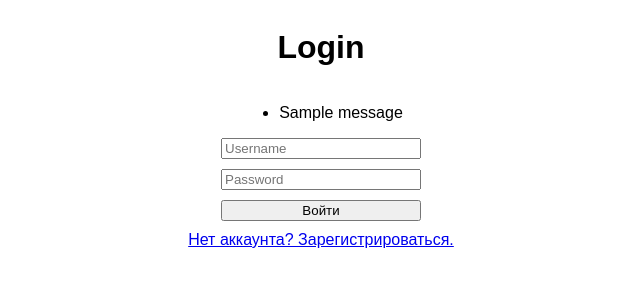
After one commit to Danya2kk/todo-flask, a Flask app: page /login in a window 1280 px wide. The commit adds this page. Shown: the top 300 px of the page, without its empty margins (319-959 px from the left). Run offline with Flask 3, Linux system fonts and the light colour scheme; tables that the repository leaves empty hold one stand-in row (values such as "Sample post"); one stand-in notice (Sample message) is shown.

Commit message:
add registration

```diff
--- a/app.py
+++ b/app.py
@@ -1,13 +1,25 @@
 from flask import Flask, render_template, request, redirect, url_for, flash
 from flask_sqlalchemy import SQLAlchemy
+from flask_login import LoginManager, UserMixin, login_user, login_required, logout_user, current_user
+from flask_bcrypt import Bcrypt
 
 app = Flask(__name__)
-app.secret_key = 'your_secret_key'
+app.secret_key = 'f3cfe9ed8fae309f02079dbf'
 
 app.config['SQLALCHEMY_DATABASE_URI'] = 'sqlite:///todo.db'
 app.config['SQLALCHEMY_TRACK_MODIFICATIONS'] = False
 
 db = SQLAlchemy(app)
+login_manager = LoginManager(app)
+bcrypt = Bcrypt(app)
+login_manager.login_view = 'login'
+login_manager.login_message = ''
+
+
+class User(db.Model, UserMixin):
+    id = db.Column(db.Integer, primary_key=True)
+    username = db.Column(db.String(150), unique=True, nullable=False)
+    password = db.Column(db.String(200), nullable=False)
 
 
 class Todo(db.Model):
@@ -18,16 +30,75 @@ class Todo(db.Model):
     priority = db.Column(db.String(50))
     status = db.Column(db.String(50))
     complete = db.Column(db.Boolean, default=False)
+    user_id = db.Column(db.Integer, db.ForeignKey('user.id'), nullable=False)
+    user = db.relationship('User', backref=db.backref('todos', lazy=True))
+
+
+@login_manager.user_loader
+def load_user(user_id):
+    return User.query.get(int(user_id))
+
+
+@app.route('/register', methods=['GET', 'POST'])
+def register():
+    if request.method == 'POST':
+        username = request.form['username']
+        password = request.form['password']
+
+        # Check if username already exists
+        existing_user = User.query.filter_by(username=username).first()
+        if existing_user:
+            flash('Имя пользователя уже существует! Пожалуйста введите другое имя пользователя.')
+            return redirect(url_for('register'))
+
+        hashed_password = bcrypt.generate_password_hash(password).decode('utf-8')
+        user = User(username=username, password=hashed_password)
+
+        db.session.add(user)
+        db.session.commit()
+        flash('Регистрация прошла успешно! Пожалуйста войдите.')
+        return redirect(url_for('login'))
+    return render_template('register.html')
+
+
+
+@app.route('/login', methods=['GET', 'POST'])
+def login():
+    if request.method == 'POST':
+        username = request.form['username']
+        password = request.form['password']
+        user = User.query.filter_by(username=username).first()
+        if user and bcrypt.check_password_hash(user.password, password):
+            login_user(user)
+            return redirect(url_for('index'))
+        else:
+            flash('Не удалосб войти. Пожалуйста проверьте имя пользователя и пароль.')
+    return render_template('login.html')
+
+
+@app.route('/logout')
+@login_required
+def logout():
+    logout_user()
+    return redirect(url_for('login'))
 
 
 @app.route('/')
+@login_required
 def index():
-    incomplete = Todo.query.filter_by(complete=False).all()
-    complete = Todo.query.filter_by(complete=True).all()
-    return render_template('index.html', incomplete=incomplete, complete=complete)
+    category = request.args.get('category')
+    if category:
+        incomplete = Todo.query.filter_by(complete=False, category=category, user_id=current_user.id).all()
+        complete = Todo.query.filter_by(complete=True, category=category, user_id=current_user.id).all()
+    else:
+        incomplete = Todo.query.filter_by(complete=False, user_id=current_user.id).all()
+        complete = Todo.query.filter_by(complete=True, user_id=current_user.id).all()
+    categories = Todo.query.with_entities(Todo.category).distinct()
+    return render_template('index.html', incomplete=incomplete, complete=complete, categories=categories, selected_category=category, username=current_user.username)
 
 
 @app.route('/add', methods=['GET', 'POST'])
+@login_required
 def add():
     if request.method == 'POST':
         category = request.form['category']
@@ -37,10 +108,10 @@ def add():
         status = request.form['status']
 
         if not category or not title or not text or not priority or not status:
-            # flash('Все поля обязательны для заполнения!')
+            flash('All fields are required!')
             return redirect(url_for('add'))
 
-        todo = Todo(category=category, title=title, text=text, priority=priority, status=status, complete=False)
+        todo = Todo(category=category, title=title, text=text, priority=priority, status=status, complete=False, user_id=current_user.id)
         db.session.add(todo)
         db.session.commit()
         return redirect(url_for('index'))
@@ -48,24 +119,27 @@ def add():
 
 
 @app.route('/complete/<id>')
+@login_required
 def complete(id):
-    todo = Todo.query.filter_by(id=int(id)).first()
+    todo = Todo.query.filter_by(id=int(id), user_id=current_user.id).first()
     todo.complete = True
     db.session.commit()
     return redirect(url_for('index'))
 
 
 @app.route('/delete/<id>')
+@login_required
 def delete(id):
-    todo = Todo.query.filter_by(id=int(id)).first()
+    todo = Todo.query.filter_by(id=int(id), user_id=current_user.id).first()
     db.session.delete(todo)
     db.session.commit()
     return redirect(url_for('index'))
 
 
 @app.route('/edit/<id>', methods=['GET', 'POST'])
+@login_required
 def edit(id):
-    todo = Todo.query.filter_by(id=int(id)).first()
+    todo = Todo.query.filter_by(id=int(id), user_id=current_user.id).first()
     if request.method == 'POST':
         category = request.form['category']
         title = request.form['title']
@@ -74,7 +148,7 @@ def edit(id):
         status = request.form['status']
 
         if not category or not title or not text or not priority or not status:
-            flash('Все поля обязательны для заполнения!')
+            flash('All fields are required!')
             return redirect(url_for('edit', id=id))
 
         todo.category = category
@@ -88,9 +162,11 @@ def edit(id):
 
 
 @app.route('/task/<id>')
+@login_required
 def task_detail(id):
-    todo = Todo.query.filter_by(id=int(id)).first()
+    todo = Todo.query.filter_by(id=int(id), user_id=current_user.id).first()
     return render_template('detail.html', todo=todo)
+
 
 
 if __name__ == '__main__':
--- a/static/style.css
+++ b/static/style.css
@@ -2,6 +2,16 @@ body {
     font-family: Arial, sans-serif;
 }
 .add-body{
+    display: flex;
+    flex-direction: column;
+    align-items: center;
+}
+.register-body{
+    display: flex;
+    flex-direction: column;
+    align-items: center;
+}
+.login-body{
     display: flex;
     flex-direction: column;
     align-items: center;
@@ -50,6 +60,17 @@ h1, h2{
 .btn-todo:hover{
     background: rgb(85, 85, 85);
 }
+.btn-logout{
+    transition: all 0.3s ease 0s;
+    padding: 5px 10px;
+    background: rgb(3, 76, 6);
+    border-radius: 25px;
+    color: white;
+    text-decoration: none;
+}
+.btn-logout:hover{
+    background: rgb(85, 85, 85);
+}
 .from-center{
     text-align: center;
 }
@@ -88,7 +109,9 @@ h1, h2{
 .button-add{
     text-align: center;
 }
-
+.sort-label{
+    text-align: center;
+}
 .add-form{
     display: flex;
     flex-direction: column;
@@ -107,6 +130,26 @@ h1, h2{
     margin-top: 10px;
 }
 
+.login-form{
+    display: flex;
+    flex-direction: column;
+    width: 200px;
+}
+
+.login-form input{
+    margin-bottom: 10px;
+}
+
+.register-form{
+    display: flex;
+    flex-direction: column;
+    width: 200px;
+}
+
+.register-form input{
+    margin-bottom: 10px;
+}
+
 .details-todo{
 text-align: center;
 }
--- /dev/null
+++ b/templates/login.html
@@ -0,0 +1,26 @@
+<!DOCTYPE html>
+<html lang="en">
+<head>
+    <meta charset="UTF-8">
+    <title>Login</title>
+    <link rel="stylesheet" href="{{ url_for('static', filename='style.css') }}">
+</head>
+<body class="login-body">
+    <h1>Login</h1>
+    {% with messages = get_flashed_messages() %}
+        {% if messages %}
+            <ul class="flashes">
+                {% for message in messages %}
+                    <li>{{ message }}</li>
+                {% endfor %}
+            </ul>
+        {% endif %}
+    {% endwith %}
+    <form class="login-form" action="{{ url_for('login') }}" method="POST">
+        <input type="text" name="username" placeholder="Username" required>
+        <input type="password" name="password" placeholder="Password" required>
+        <input type="submit" value="Войти">
+    </form>
+    <a href="{{ url_for('register') }}">Нет аккаунта? Зарегистрироваться.</a>
+</body>
+</html>
```
Also changed, not shown: templates/index.html (+13 -1 lines), templates/register.html (added, +26 -0 lines).
